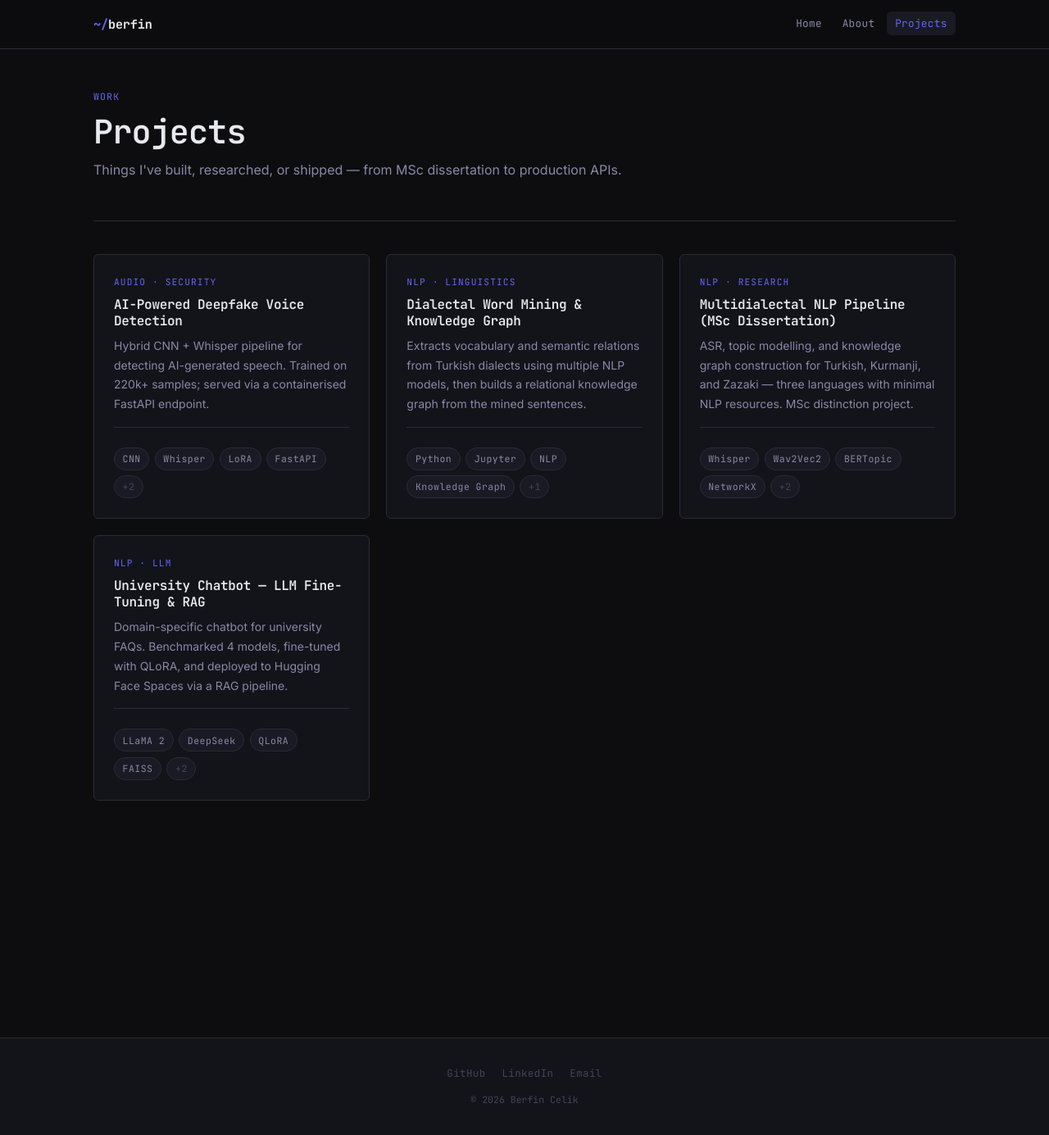
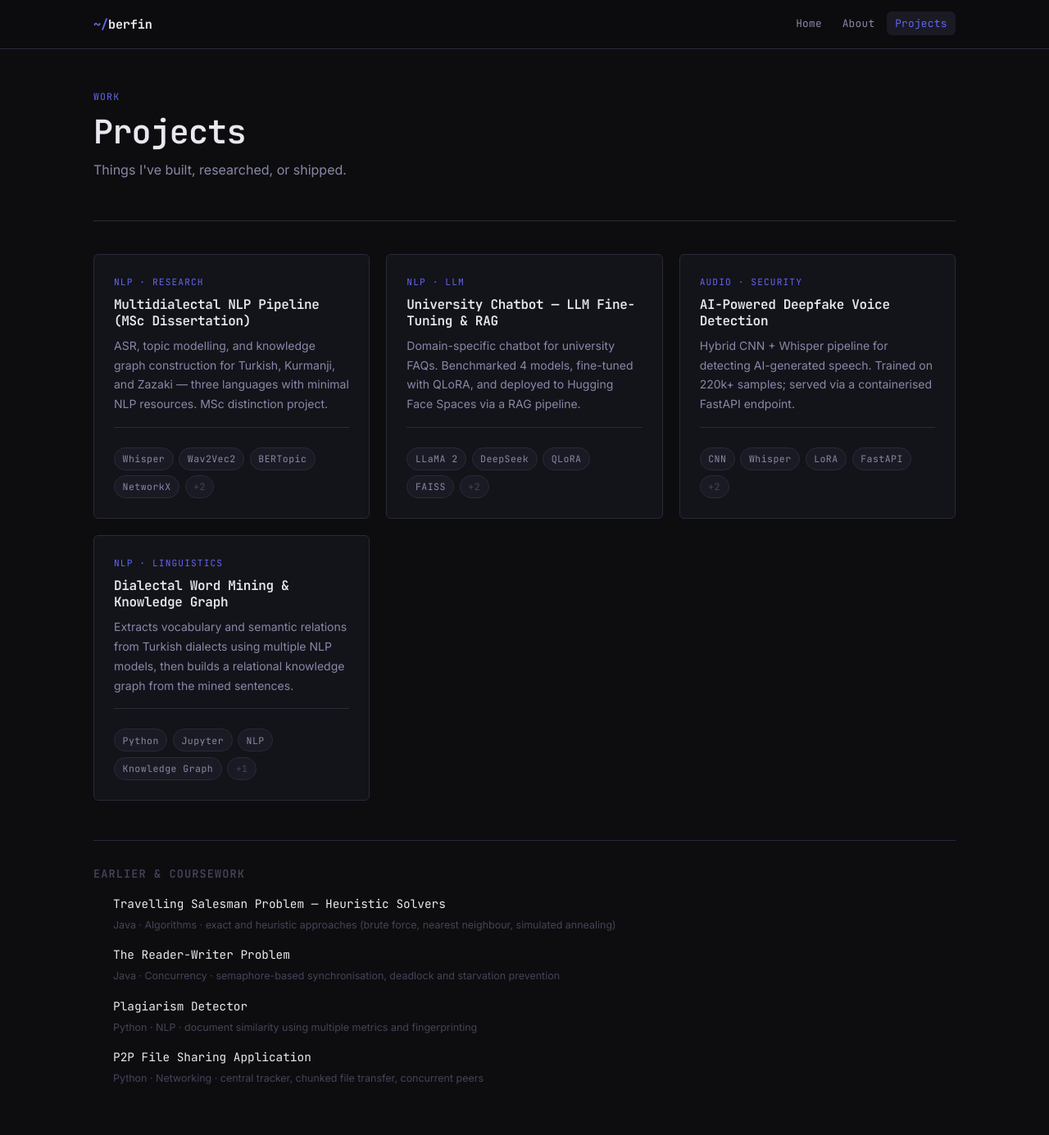
Before and after one commit to berfinito/berfinito.github.io, a Jekyll site: the page built from projects.md, in a window 1280 px wide and 1400 px high. Shown: the top 1385 px of the window at 82% size. Built offline with Jekyll 4.4.1, drawn with Linux system fonts in a browser that asks for light colours.

Commit message:
Projects: two-tier layout, featured order, coursework section
- Featured projects sorted by explicit order field (dissertation first)
- Coursework section added inline with 4 projects linking to GitHub
- P2P description corrected to Python (per repo README)
- Coursework CSS: smaller muted list style, visually distinct from featured

```diff
--- a/assets/css/main.css
+++ b/assets/css/main.css
@@ -1296,6 +1296,51 @@ tr:last-child td { border-bottom: none; }
 }
 
 /* ============================================================
+   COURSEWORK SECTION
+   ============================================================ */
+
+.coursework-section {
+  margin-top: 3rem;
+  padding-top: 2rem;
+  border-top: 1px solid var(--border);
+}
+
+.coursework-heading {
+  font-size: 0.85rem;
+  font-family: var(--mono);
+  color: var(--text-faint);
+  letter-spacing: 0.08em;
+  text-transform: uppercase;
+  margin-top: 0;
+  margin-bottom: 1rem;
+}
+
+.coursework-list {
+  list-style: none;
+  display: flex;
+  flex-direction: column;
+  gap: 0.65rem;
+}
+
+.coursework-list li {
+  display: flex;
+  flex-direction: column;
+  gap: 0.15rem;
+}
+
+.coursework-list a {
+  font-size: 0.9rem;
+  color: var(--text);
+  font-family: var(--mono);
+}
+.coursework-list a:hover { color: var(--accent); }
+
+.coursework-meta {
+  font-size: 0.78rem;
+  color: var(--text-faint);
+}
+
+/* ============================================================
    UTILITY
    ============================================================ */
 
--- a/projects.md
+++ b/projects.md
@@ -1,6 +1,7 @@
 ---
 layout: default
 title: Projects
+description: "ML, NLP, and backend projects by Berfin Celik — LLM fine-tuning, ASR pipelines, deepfake detection, and more."
 permalink: /projects/
 ---
 
@@ -8,12 +9,13 @@ permalink: /projects/
   <span class="page-label">Work</span>
   <h1>Projects</h1>
   <p style="color:var(--text-muted);margin-top:.5rem;font-size:1rem;">
-    Things I've built, researched, or shipped — from MSc dissertation to production APIs.
+    Things I've built, researched, or shipped.
   </p>
 </div>
 
 <div class="card-grid">
-  {% for project in site.projects %}
+  {% assign featured = site.projects | where: "featured", true | sort: "order" %}
+  {% for project in featured %}
     <div class="card">
 
       <div style="display:flex;align-items:flex-start;justify-content:space-between;gap:.5rem;">
@@ -49,3 +51,25 @@ permalink: /projects/
     </div>
   {% endfor %}
 </div>
+
+<div class="coursework-section">
+  <h2 class="coursework-heading">Earlier &amp; Coursework</h2>
+  <ul class="coursework-list">
+    <li>
+      <a href="https://github.com/berfinito/Travelling-Salesman-Problem" target="_blank" rel="noopener">Travelling Salesman Problem — Heuristic Solvers</a>
+      <span class="coursework-meta">Java · Algorithms · exact and heuristic approaches (brute force, nearest neighbour, simulated annealing)</span>
+    </li>
+    <li>
+      <a href="https://github.com/berfinito/The-Reader-Writer-Problem" target="_blank" rel="noopener">The Reader-Writer Problem</a>
+      <span class="coursework-meta">Java · Concurrency · semaphore-based synchronisation, deadlock and starvation prevention</span>
+    </li>
+    <li>
+      <a href="https://github.com/berfinito/Plagiarism-Detector" target="_blank" rel="noopener">Plagiarism Detector</a>
+      <span class="coursework-meta">Python · NLP · document similarity using multiple metrics and fingerprinting</span>
+    </li>
+    <li>
+      <a href="https://github.com/berfinito/P2P-File-Sharing-Application" target="_blank" rel="noopener">P2P File Sharing Application</a>
+      <span class="coursework-meta">Python · Networking · central tracker, chunked file transfer, concurrent peers</span>
+    </li>
+  </ul>
+</div>
```
Also changed, not shown: _projects/deepfake-voice-detection.md (+1 -0 lines), _projects/dialectal-word-mining.md (+2 -1 lines), _projects/multilingual-nlp.md (+1 -0 lines), _projects/university-chatbot.md (+1 -0 lines).
